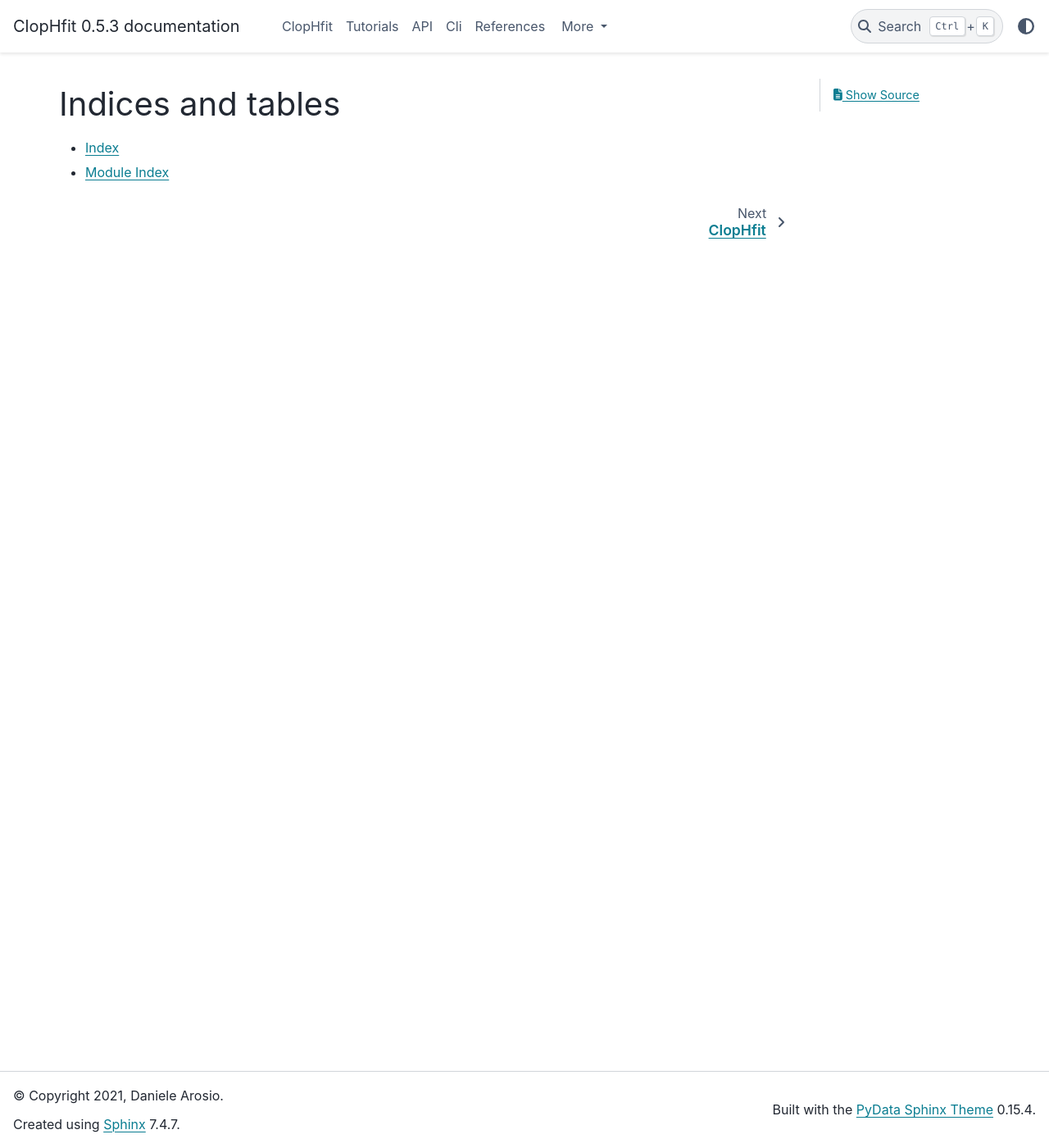
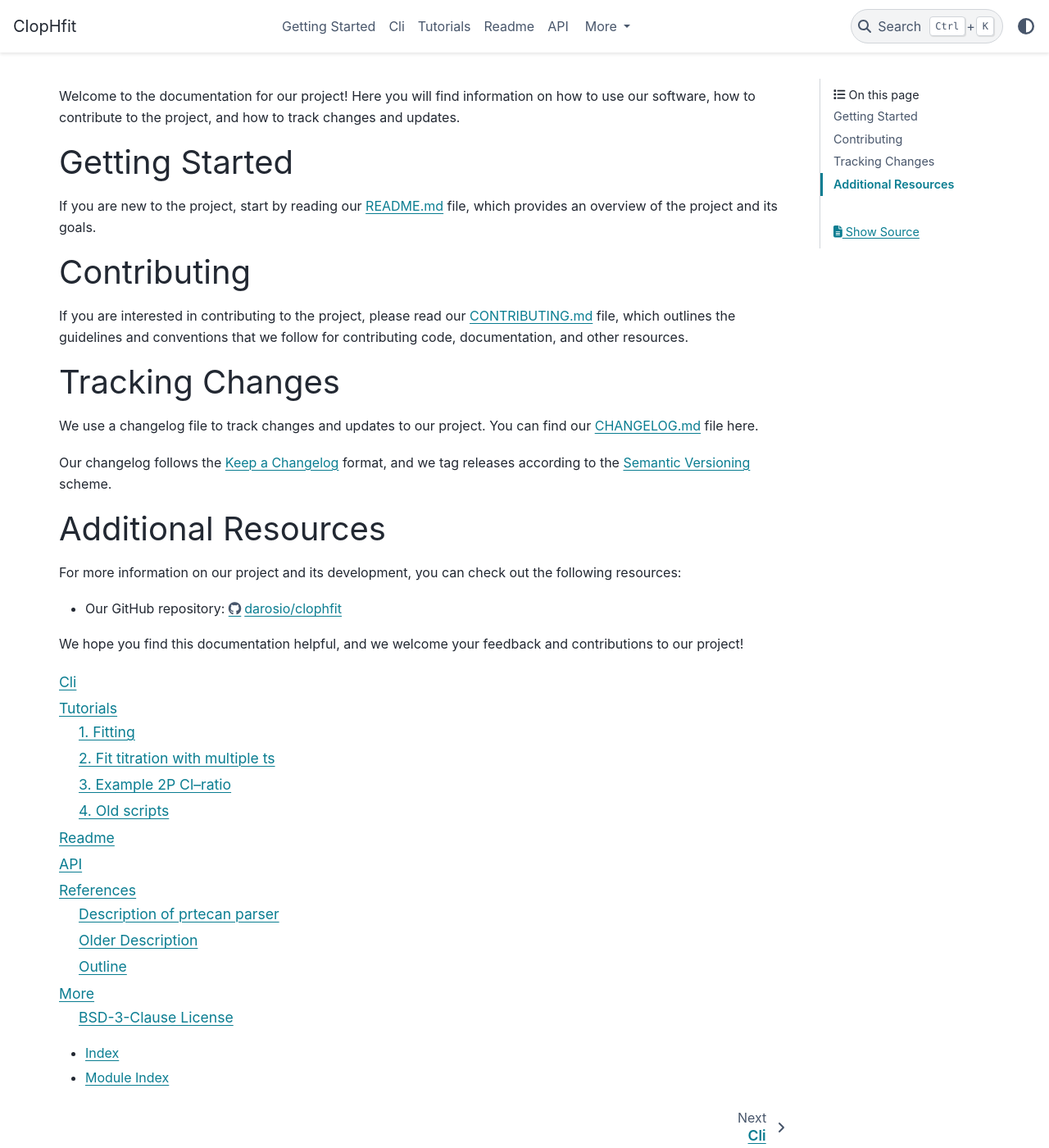
Before and after one commit to darosio/ClopHfit, a Sphinx documentation site: the page built from docs/index.rst, in a window 1280 px wide and 1400 px high. Shown: the whole window at 82% size. Built offline with Sphinx 7.4.7 and the PyData theme 0.15.4, drawn with Linux system fonts in a browser that asks for light colours; pages that are not in the unit, such as notebooks, are missing from menus; some of the changed text lies outside the part shown.

Commit message:
docs: improving organization

```diff
--- a/docs/README.md
+++ b/docs/README.md
@@ -201,3 +201,64 @@ Other manual actions:
 
     pylint src/ tests/
     bandit -r src/
+
+## GPT
+
+Installation
+
+You can get the library directly from PyPI:
+
+pip install clophfit
+
+or with pipx: pipx install clophfit
+
+Usage CLI
+
+ClopHfit provides several command line interface tools for fitting and
+processing data. prtecan
+
+Extract and fit titrations from a list of Tecan files collected at various pH or
+chloride concentrations:
+
+css
+
+clop prtecan list.pH -k ph --scheme ../scheme.txt --dil additions.pH --norm
+--out prova2 --Klim 6.8,8.4 --sel 7.6,20
+
+Use the --no-weight option to reproduce an older pr.tecan version. eq1
+
+Predict chloride dissociation constant K_d at a given pH:
+
+bash
+
+clop eq1 --help
+
+prenspire
+
+Parser for EnSpire (PerkinElmer) file:
+
+csharp
+
+clop prenspire file.csv -out folder
+
+Destination folder (default: "./Meas") will contain for each Measurement:
+
+    a table (csv) in wide tabular form e.g. <lambda, A01, ..., H12>;
+    corresponding graphical (png) representation of spectra from all wells.
+
+Python
+
+ClopHfit can be imported and used as a Python package. The following modules are
+available:
+
+    clophfit.prenspire - parser for EnSpire (PerkinElmer) files
+    clophfit.prtecan - perform fitting of macromolecule pH titration or binding assay data
+    clophfit.binding - perform fitting of macromolecule binding assay data
+
+To use clophfit in your python:
+
+javascript
+
+from clophfit import prenspire, prtecan, binding
+
+Features
--- a/docs/conf.py
+++ b/docs/conf.py
@@ -21,11 +21,10 @@ sys.path.insert(0, str(Path("../..").resolve()))
 # -- Project information -----------------------------------------------------
 
 project = "ClopHfit"
-copyright = "2021, Daniele Arosio"  # noqa: A001
+copyright = "2023, Daniele Arosio"  # noqa: A001
 author = "Daniele Arosio"
-
-# The full version, including alpha/beta/rc tags
 release = "0.5.3"
+html_title = "ClopHfit"
 
 # -- General configuration ---------------------------------------------------
 
--- a/docs/index.rst
+++ b/docs/index.rst
@@ -1,24 +1,47 @@
+
+Welcome to the documentation for our project! Here you will find information on how to use our software, how to contribute to the project, and how to track changes and updates.
+
+Getting Started
+---------------
+
+If you are new to the project, start by reading our `README.md <https://github.com/darosio/clophfit/blob/main/docs/README.md>`_ file, which provides an overview of the project and its goals.
 
 .. toctree::
    :hidden:
 
-   README.md
+   self
+
+Contributing
+------------
+
+If you are interested in contributing to the project, please read our `CONTRIBUTING.md <https://github.com/darosio/clophfit/blob/main/CONTRIBUTING.md>`_ file, which outlines the guidelines and conventions that we follow for contributing code, documentation, and other resources.
+
+Tracking Changes
+----------------
+
+We use a changelog file to track changes and updates to our project. You can find our `CHANGELOG.md <https://github.com/darosio/clophfit/blob/main/CHANGELOG.md>`_ file here.
+
+Our changelog follows the `Keep a Changelog <https://keepachangelog.com/en/1.0.0/>`_ format, and we tag releases according to the `Semantic Versioning <https://semver.org/>`_ scheme.
+
+Additional Resources
+--------------------
+
+For more information on our project and its development, you can check out the following resources:
+
+- Our GitHub repository: `https://github.com/darosio/clophfit <https://github.com/darosio/clophfit>`_
+
+We hope you find this documentation helpful, and we welcome your feedback and contributions to our project!
+
 
 .. toctree::
-   :hidden:
+   :titlesonly:
 
+   references/click
    tutorials/tutorials
+   readme/readme
    api/api
-   references/cli
    references/references
    misc/misc
 
-
-
-Indices and tables
-==================
-
-* :ref:`genindex`
-* :ref:`modindex`
-
-..
+- :ref:`genindex`
+- :ref:`modindex`
--- /dev/null
+++ b/docs/readme/readme.rst
@@ -0,0 +1,5 @@
+Readme
+======
+
+.. include:: ../README.md
+   :start-line: 14
```
Also changed, not shown: docs/api/api.rst (+5 -5 lines), docs/misc/misc.rst (+9 -5 lines), docs/references/click.rst (renamed from docs/references/cli.rst).
